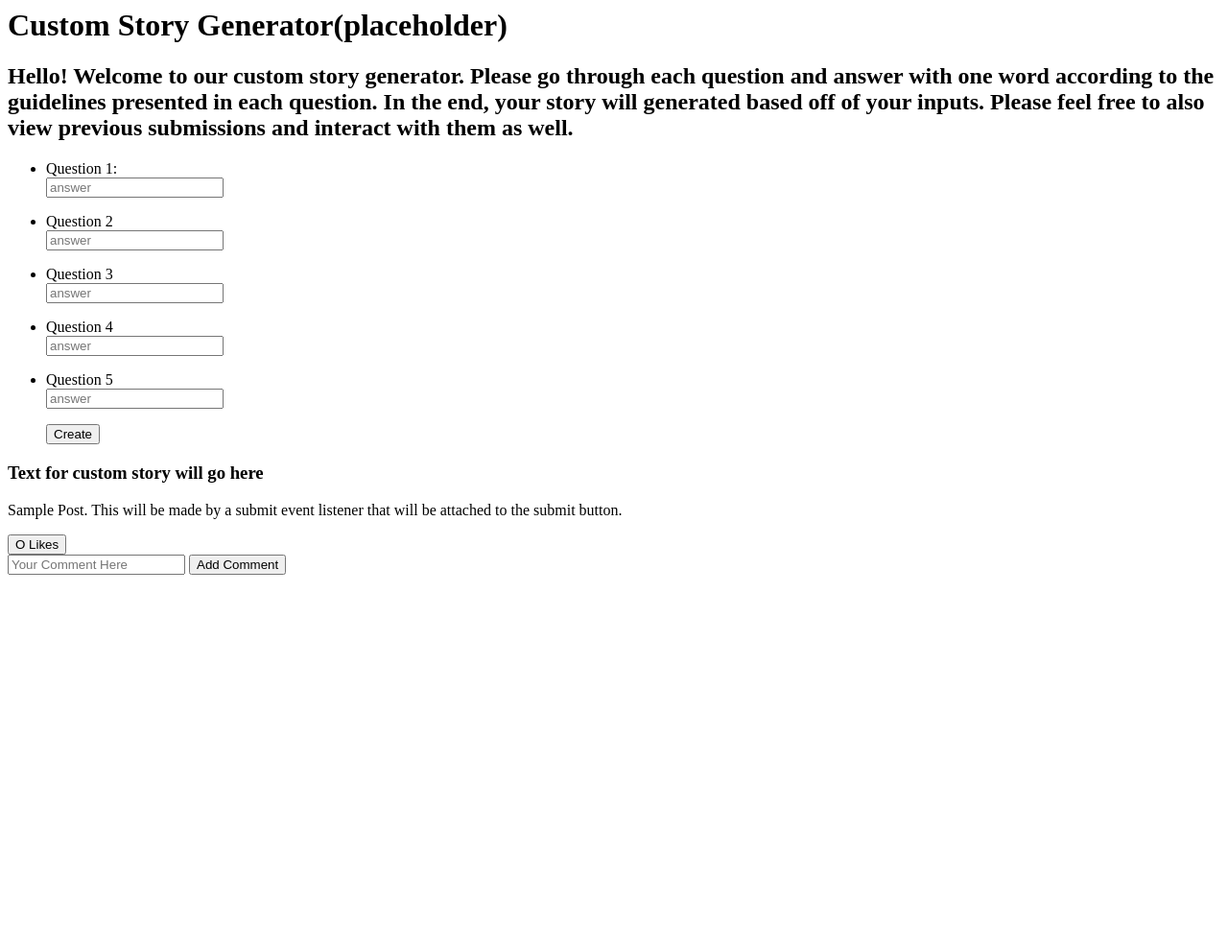
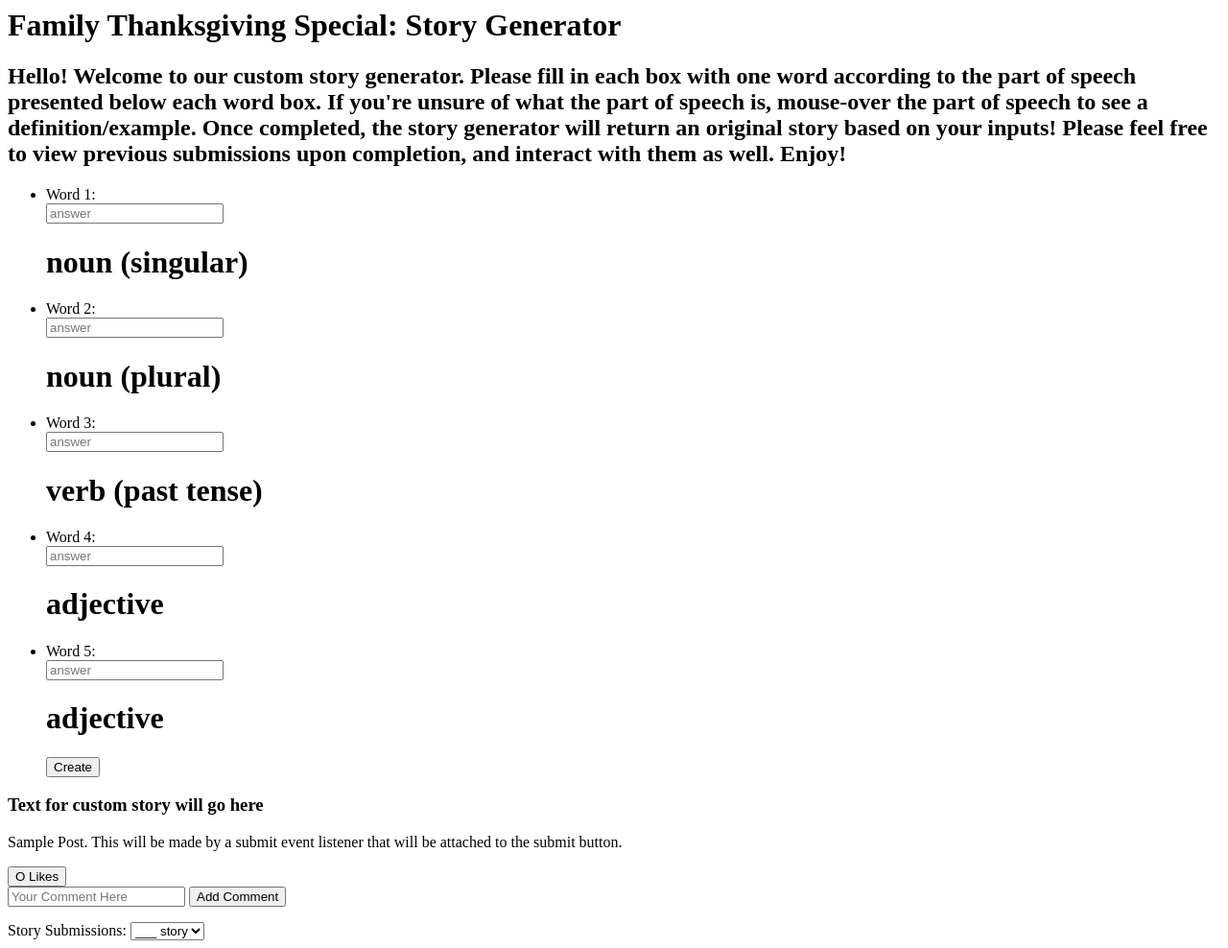
Before and after one commit to ricardomerlin/phase-1-cumulative-project, a plain HTML site: page index.html in a window 1280 px wide. Shown: the whole page at 96% size. Before the commit the page ends 800 px from the top, so only its background shows below. Drawn offline with Linux system fonts and the light colour scheme; files whose address does not match are found by name.

Commit message:
updated guidelines and html

```diff
--- a/index.html
+++ b/index.html
@@ -3,36 +3,41 @@
     </head>
     <body>
         <header>
-            <h1>Custom Story Generator(placeholder)</h1>
+            <h1>Family Thanksgiving Special: Story Generator</h1>
         </header>
         <div class="container-for-content">
-            <h2>Hello! Welcome to our custom story generator. Please go through each question and answer with one word according to the guidelines presented in each question. In the end, your story will generated based off of your inputs. Please feel free to also view previous submissions and interact with them as well.
+            <h2>Hello! Welcome to our custom story generator. Please fill in each box with one word according to the part of speech presented below each word box. If you're unsure of what the part of speech is, mouse-over the part of speech to see a definition/example. Once completed, the story generator will return an original story based on your inputs! Please feel free to view previous submissions upon completion, and interact with them as well. Enjoy!
             </h2>
             <ul>
                 <form id="questionaire"></form>
-                    <li>Question 1:
+                    <li>Word 1:
                         <form id="question-1-answer">
                             <input id="question-1-input" type="text" placeholder="answer"/>
+                            <h1>noun (singular)</h1>
                         </form>
                     </li>
-                    <li>Question 2
+                    <li>Word 2:
                         <form id="question-2-answer">
                             <input id="question-2-input" type="text" placeholder="answer"/>
+                            <h1>noun (plural)</h1>
                         </form>
                     </li>
-                    <li>Question 3
+                    <li>Word 3:
                         <form id="question-3-answer">
                             <input id="question-3-input" type="text" placeholder="answer"/>
+                            <h1>verb (past tense)</h1>
                         </form>
                     </li>
-                    <li>Question 4
+                    <li>Word 4:
                         <form id="question-4-answer">
                             <input id="question-4-input" type="text" placeholder="answer"/>
+                            <h1>adjective</h1>
                         </form>
                     </li>
-                    <li>Question 5
+                    <li>Word 5:
                         <form id="question-5-answer">
                             <input id="question-5-input" type="text" placeholder="answer"/>
+                            <h1>adjective</h1>
                         </form>
                     </li>
                     <p>
@@ -55,6 +60,16 @@
                 </div>
             </div>
         </div>
+
+        <label for="dropdown-menu">Story Submissions:</label>
+<!-- this drop down will be used to store other users story submissions, each appended to a drop down item. -->
+        <select name="list" id="dropdown">
+            <option value="story-1">___ story</option>
+            <option value="story-2">___ story</option>
+            <option value="story-3">___ story </option>
+            <option value="story-4">___ story </option>
+        </select>
+
         <script defer src="./src/index.js"></script>
     </body>
 </html>
```
Also changed, not shown: README.md.
